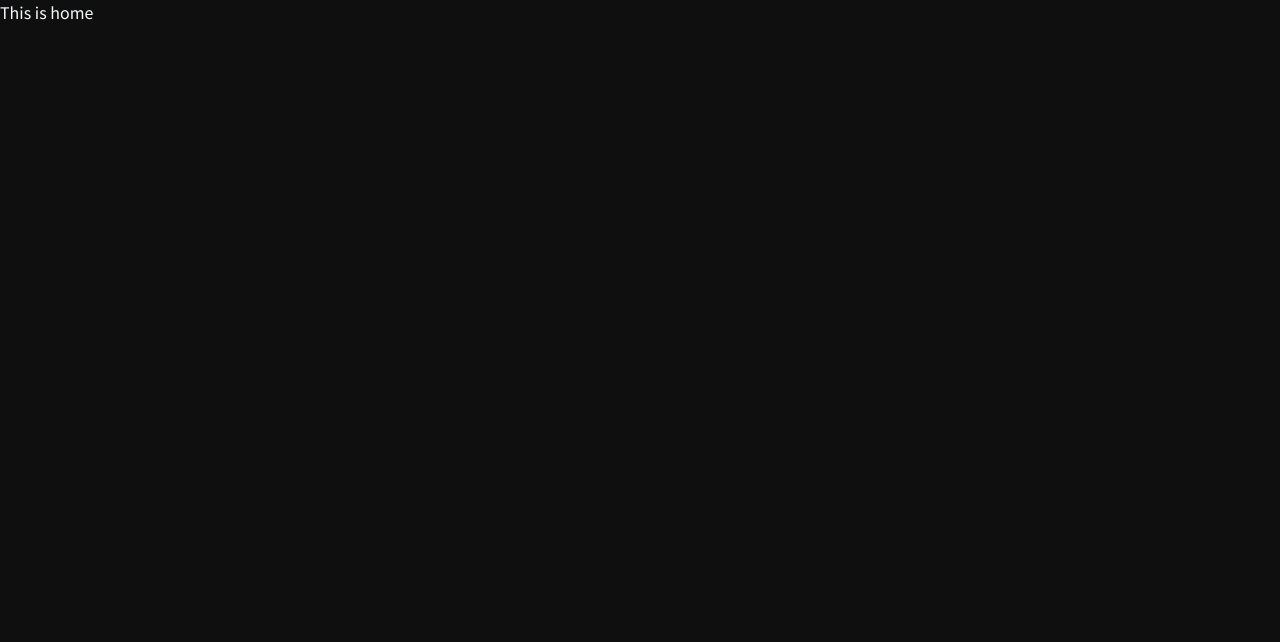
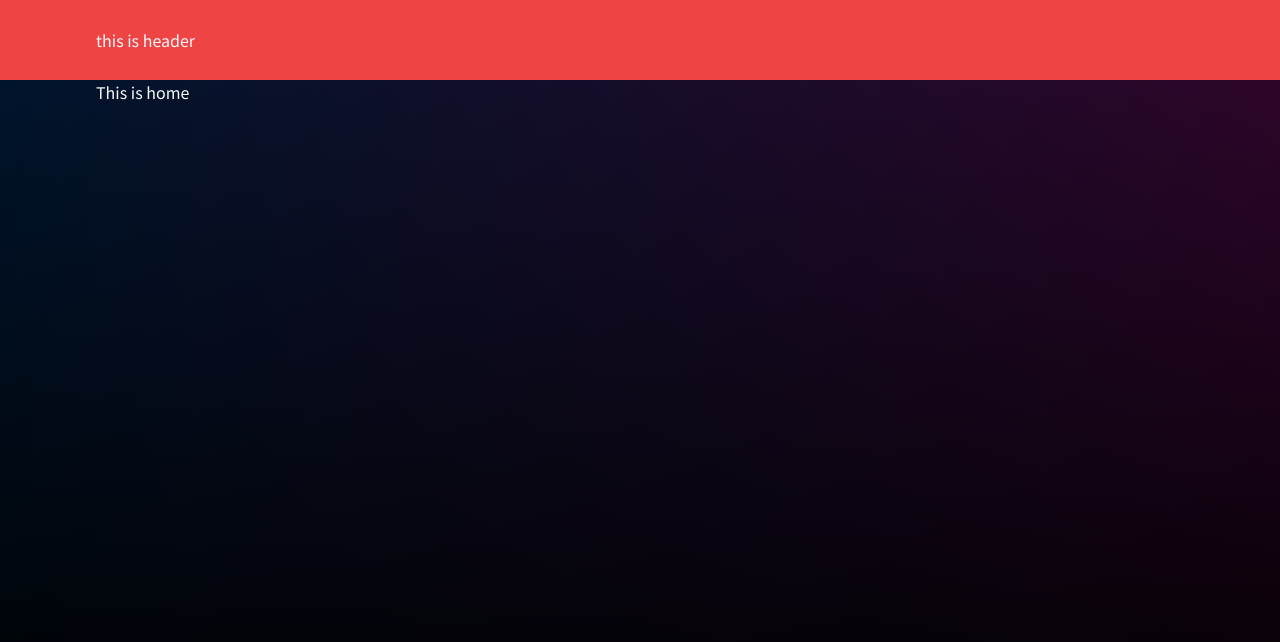
Before and after one commit to OU9999/ou9999-playground, a Next.js app: page / in a window 1280 px wide. Shown: the top 642 px of the page. Built offline with nearby package versions, Linux system fonts and the light colour scheme.

Commit message:
[feat] ssg
1. 기본 레이아웃 정리
2. 기본 백그라운드
3. ssg

```diff
--- a/next.config.mjs
+++ b/next.config.mjs
@@ -1,4 +1,6 @@
 /** @type {import('next').NextConfig} */
-const nextConfig = {};
+const nextConfig = {
+  output: "export",
+};
 
 export default nextConfig;
--- /dev/null
+++ b/src/app/(home-layout)/layout.tsx
@@ -0,0 +1,19 @@
+import { ReactNode } from "react";
+
+interface HomeLayoutProps {
+  children: ReactNode;
+}
+
+const HomeLayout = ({ children }: HomeLayoutProps) => {
+  return (
+    <div className="w-dvw h-auto min-h-dvh relative">
+      <div className="w-full flex flex-col justify-center items-center">
+        <div className="w-full max-w-276 h-full mt-14 md:mt-20 ">
+          {children}
+        </div>
+      </div>
+    </div>
+  );
+};
+
+export default HomeLayout;
--- a/src/app/layout.tsx
+++ b/src/app/layout.tsx
@@ -1,6 +1,7 @@
 import type { Metadata } from "next";
 import { Noto_Sans_KR } from "next/font/google";
 import "@/css/tailwind.css";
+import Header from "@/components/nav/header";
 
 const notoSans = Noto_Sans_KR({ subsets: ["latin"] });
 
@@ -16,7 +17,10 @@ export default function RootLayout({
 }>) {
   return (
     <html lang="en">
-      <body className={`bg-dark-bg text-slate-50 ${notoSans.className}`}>
+      <body
+        className={`bg-gradient-default  text-slate-50 ${notoSans.className}`}
+      >
+        <Header />
         {children}
       </body>
     </html>
--- /dev/null
+++ b/src/components/nav/header.tsx
@@ -0,0 +1,13 @@
+import Link from "next/link";
+
+const Header = () => {
+  return (
+    <header className="z-40 w-full h-14 md:h-20 flex justify-center fixed bg-red-500">
+      <div className="w-full max-w-276 px-5 xl:px-0 h-full flex justify-between items-center">
+        <p>this is header</p>
+      </div>
+    </header>
+  );
+};
+
+export default Header;
--- a/tailwind.config.ts
+++ b/tailwind.config.ts
@@ -8,8 +8,18 @@ const config: Config = {
   ],
   theme: {
     extend: {
+      backgroundImage: {
+        "gradient-default":
+          "linear-gradient(to bottom, rgba(0,0,0,0.8) , rgba(0, 0, 0, 1)), linear-gradient(to right, rgb(0,112,243), rgb(248,28,229))",
+      },
       backgroundColor: {
         "dark-bg": "rgb(15, 15, 15)",
+      },
+      width: {
+        "276": "68rem",
+      },
+      maxWidth: {
+        "276": "68rem",
       },
     },
   },
```
Also changed, not shown: src/app/(home-layout)/page.tsx (renamed from src/app/page.tsx).
